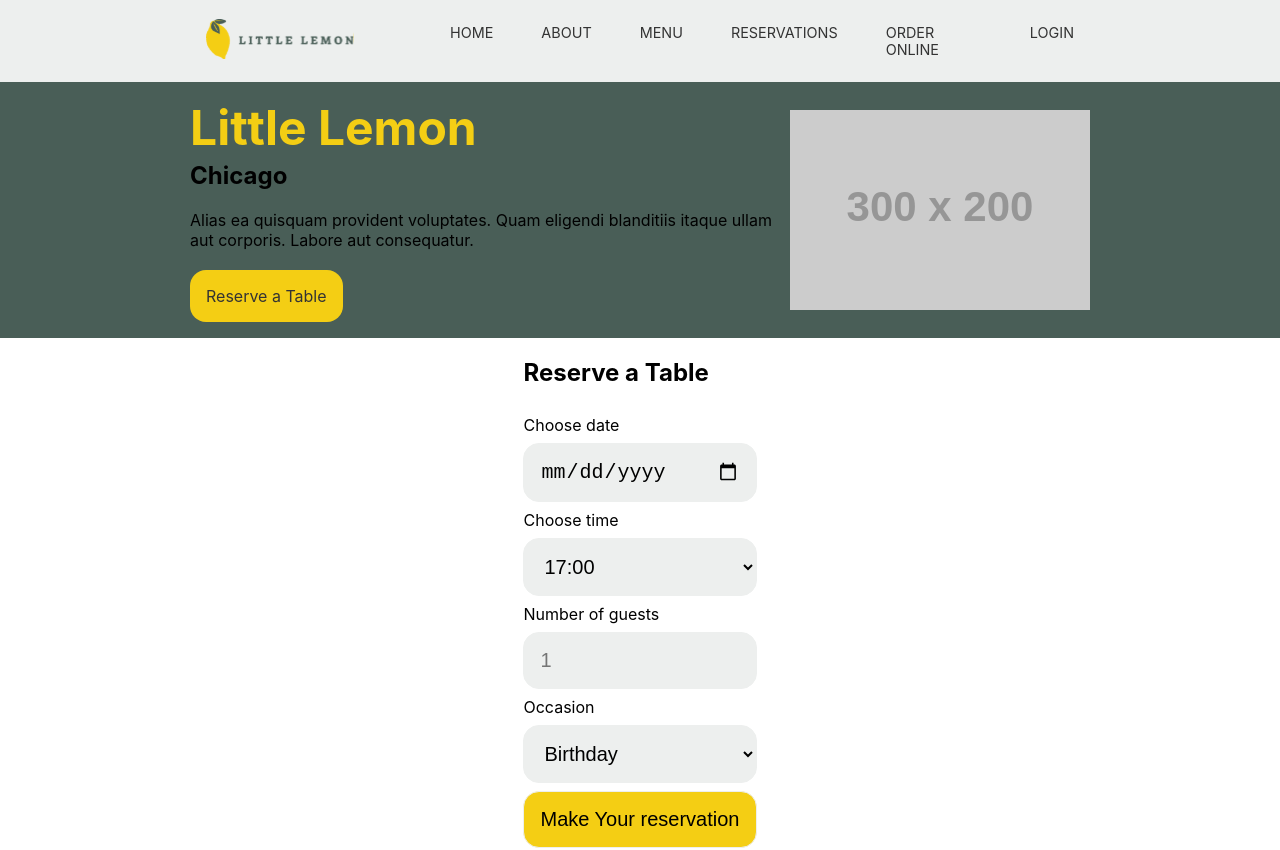
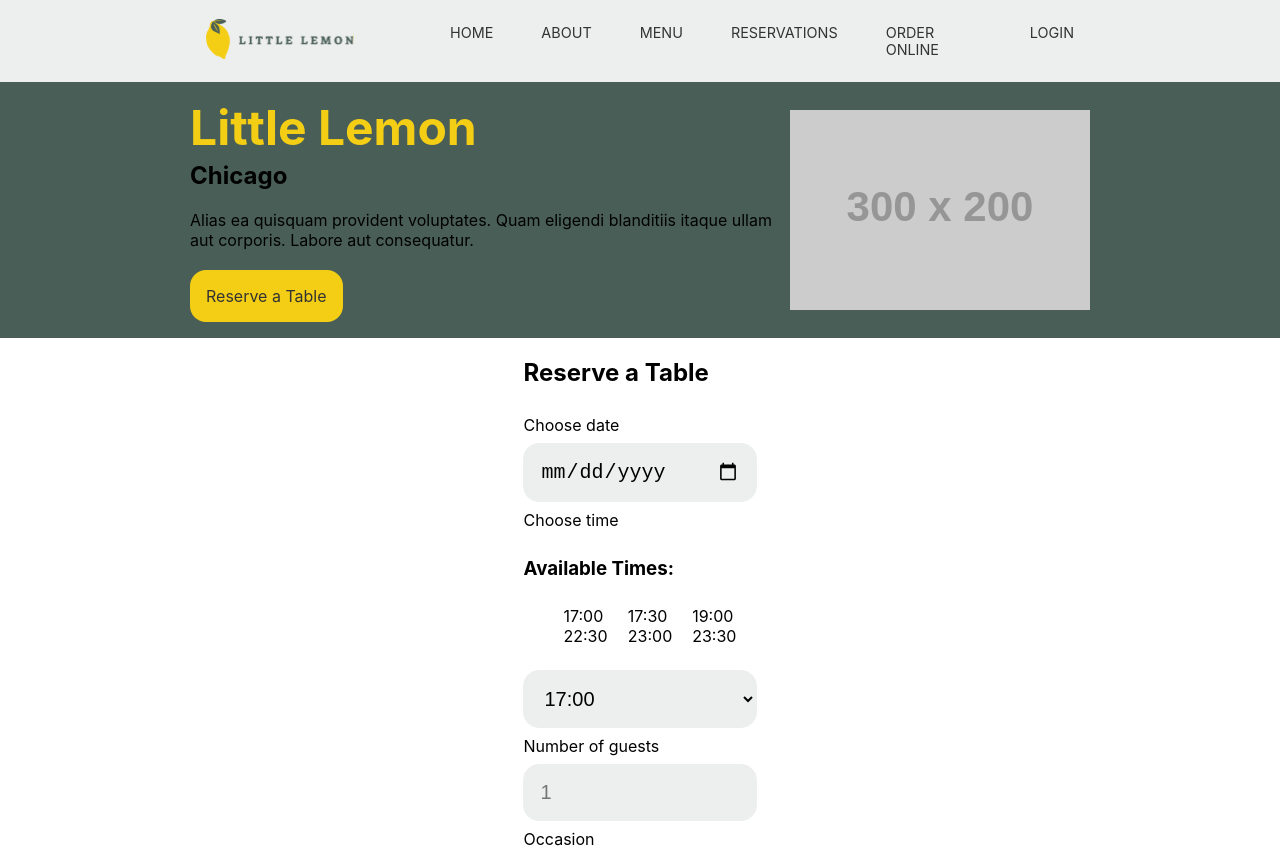
Before and after one commit to wingmatt/coursera-fe-capstone, a React (Create React App) app: page /reserve-table in a window 1280 px wide. Shown: the top 850 px of the page. Built offline with nearby package versions, Linux system fonts and the light colour scheme.

Commit message:
Add table of available times

```diff
--- a/src/App.css
+++ b/src/App.css
@@ -252,3 +252,9 @@
   display: grid;
   place-items: center;
 }
+.available-times {
+  display: grid;
+  grid-template-columns: 1fr 1fr 1fr;
+  list-style: none;
+  margin-top: 0;
+}
--- a/src/components/BookingForm.jsx
+++ b/src/components/BookingForm.jsx
@@ -31,6 +31,12 @@
         onChange={(event) => handleChange(event)}
       />
       <label htmlFor="res-time">Choose time</label>
+      <h3>Available Times:</h3>
+      <ul className="available-times">
+        {Array.isArray(availableTimes) ? availableTimes.map((time) => (
+            <li key={time}>{time}</li>
+          )) : "nah"}
+      </ul>
       <select
         id="res-time"
         value={form.data.resTime}
```
